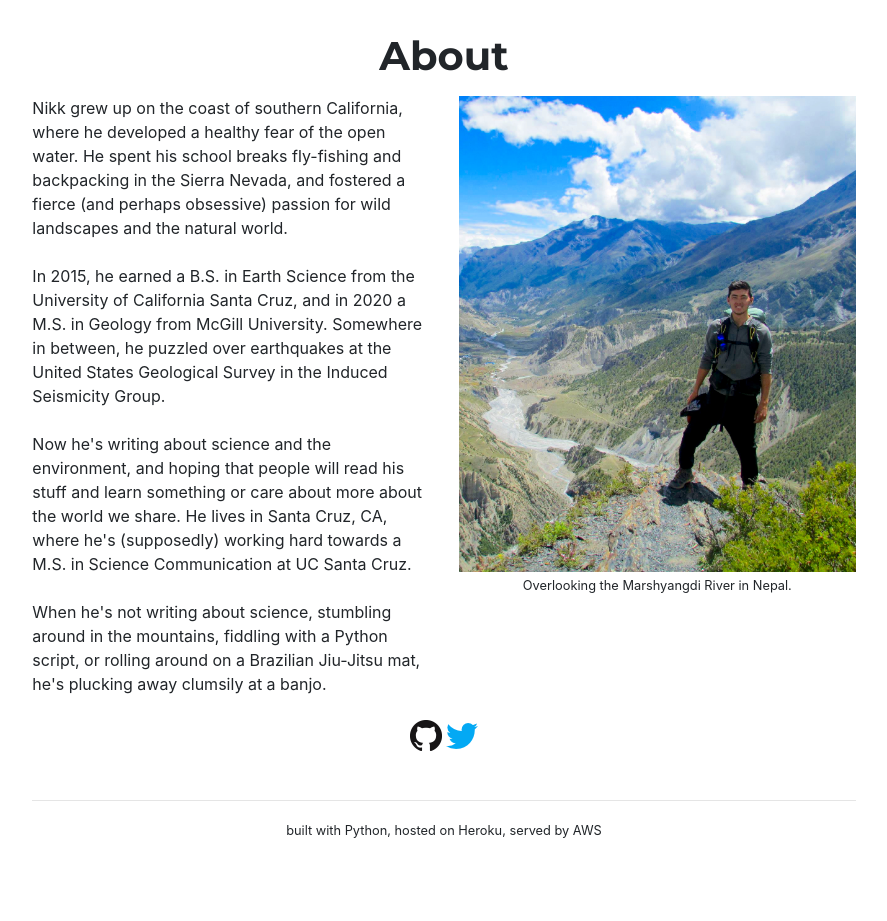
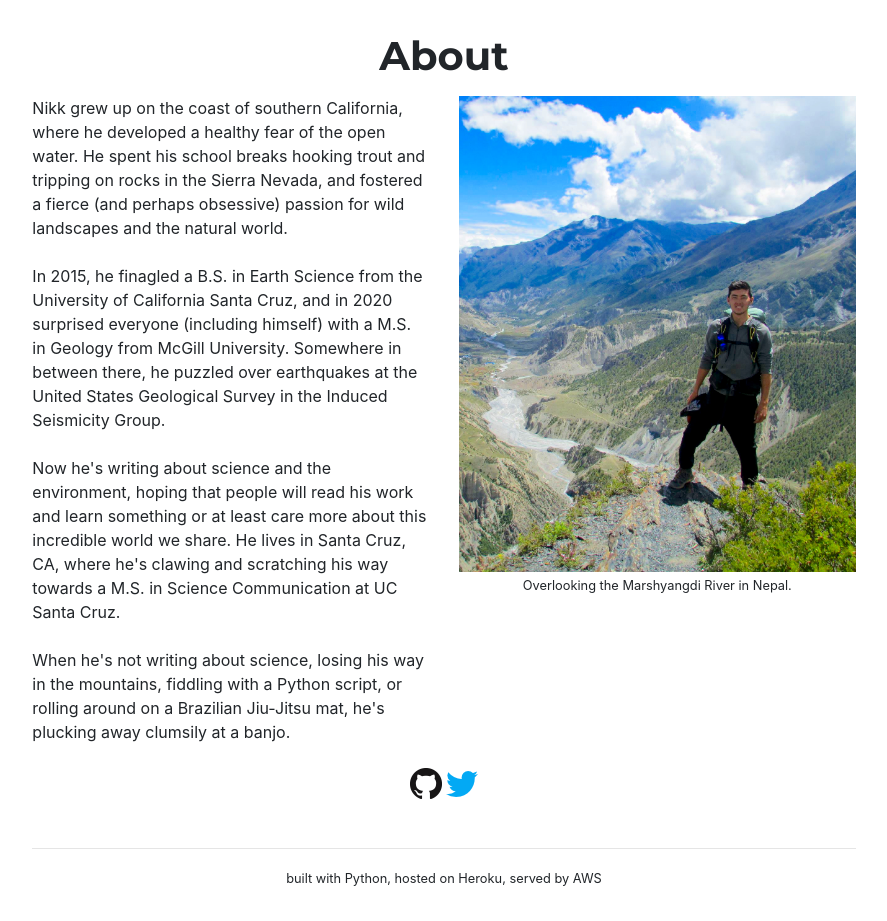
Before and after one commit to ntogasa/personal_website, a Django app: page /about/ in a window 1280 px wide. Shown: the part 80-1001 px from the top of the page, without its empty margins (196-1083 px from the left). Before the commit the page ends 918 px from the top, so only its background shows below. Run offline with Django 3.2, Linux system fonts and the light colour scheme; parts of the project's set-up code (start-up, migrations or seed data) failed here and were passed over; some libraries are stand-ins or nearby versions.

Commit message:
Style further
- Add research to works
- Edit the about me

```diff
--- a/templates/about.html
+++ b/templates/about.html
@@ -16,21 +16,21 @@
             <div class="row">
                 <div class="col-12 col-sm-6">
                     Nikk grew up on the coast of southern California, where he developed a healthy fear of the open
-                    water. He spent his school breaks fly-fishing and backpacking in the Sierra Nevada, and fostered
+                    water. He spent his school breaks hooking trout and tripping on rocks in the Sierra Nevada, and fostered
                     a fierce (and perhaps obsessive) passion for wild landscapes and the natural world. <br><br>
 
-                    In 2015, he earned a
-                    B.S. in Earth Science from the University of California Santa Cruz, and in 2020
-                    a M.S. in Geology from McGill University. Somewhere in between, he puzzled over earthquakes
+                    In 2015, he finagled a B.S. in Earth Science from the University of California Santa Cruz, and in 2020
+                    surprised everyone (including himself) with a M.S. in Geology from McGill University.
+                    Somewhere in between there, he puzzled over earthquakes
                     at the United States Geological Survey in the Induced Seismicity Group.<br><br>
 
-                    Now he's writing about science and the environment, and hoping that people will read his stuff and
-                    learn something or care about more about the world we share.
-                    He lives in Santa Cruz, CA, where he's (supposedly)
-                    working hard towards a M.S. in Science Communication at UC Santa Cruz.<br><br>
+                    Now he's writing about science and the environment, hoping that people will read his work and
+                    learn something or at least care more about this incredible world we share.
+                    He lives in Santa Cruz, CA, where he's clawing and scratching his way towards a
+                    M.S. in Science Communication at UC Santa Cruz.<br><br>
 
                     When he's not writing about science,
-                    stumbling around in the mountains,
+                    losing his way in the mountains,
                     fiddling with a Python script,
                     or rolling around on a Brazilian Jiu-Jitsu mat,
                     he's plucking away clumsily at a banjo.
```
Also changed, not shown: templates/writing/writing.html (+9 -0 lines).
